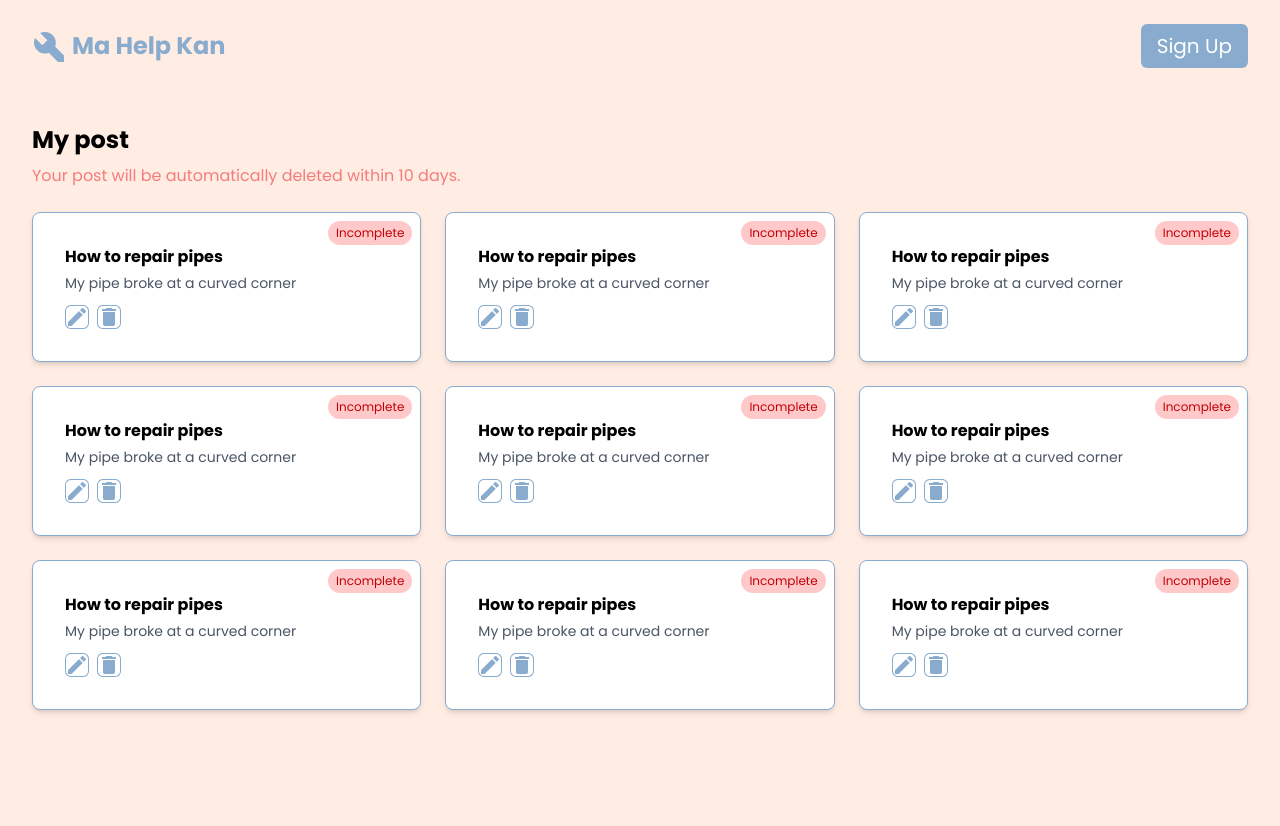
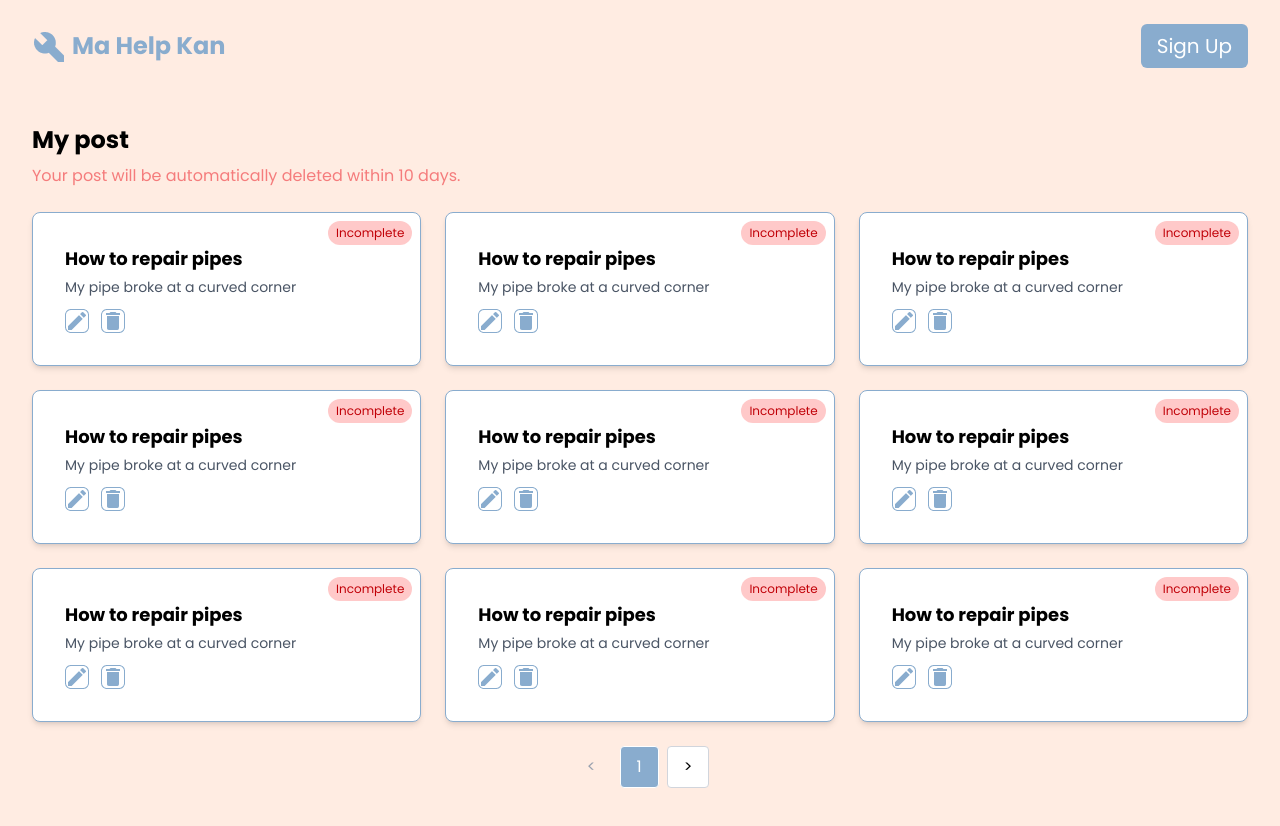
Before and after one commit to CSC105-2024/G11-PawAroundYou-PreHack-2025, a React (Vite) app in the folder frontend/: page /profile in a window 1280 px wide. Shown: the top 826 px of the page. Built offline with nearby package versions, Linux system fonts and the light colour scheme; a web font is replaced by a local one.

Commit message:
create frontend

```diff
--- a/frontend/src/pages/ProfilePage.jsx
+++ b/frontend/src/pages/ProfilePage.jsx
@@ -9,7 +9,7 @@ import DeleteHoverIcon from "/DeleteHov.png";
 
 function ProfilePage() {
     const [items, setItems] = useState(
-        [...Array(9)].map(() => ({
+        [...Array(20)].map(() => ({
             title: "How to repair pipes",
             description: "My pipe broke at a curved corner",
             status: "Incomplete",
@@ -18,25 +18,29 @@ function ProfilePage() {
         }))
     );
 
-    // hover effect
     const [editHoverIndex, setEditHoverIndex] = useState(null);
     const [deleteHoverIndex, setDeleteHoverIndex] = useState(null);
 
-    // popup: delete
     const [showConfirm, setShowConfirm] = useState(false);
     const [indexToDelete, setIndexToDelete] = useState(null);
 
-    // popup: edit
     const [showEdit, setShowEdit] = useState(false);
     const [selectedItem, setSelectedItem] = useState(null);
 
-    // delete handler
+    const [currentPage, setCurrentPage] = useState(1);
+    const itemsPerPage = 9;
+    const totalPages = Math.ceil(items.length / itemsPerPage);
+
+    const paginatedItems = items.slice(
+        (currentPage - 1) * itemsPerPage,
+        currentPage * itemsPerPage
+    );
+
     const handleConfirmDelete = () => {
         setItems((prev) => prev.filter((_, i) => i !== indexToDelete));
         setShowConfirm(false);
     };
 
-    // edit handler
     const handleSaveEdit = (updatedItem) => {
         setItems((prev) =>
             prev.map((item, i) =>
@@ -45,24 +49,28 @@ function ProfilePage() {
         );
         setShowEdit(false);
     };
+    const handlePrev = () => {
+        setCurrentPage((prev) => Math.max(prev - 1, 1));
+    };
+
+    const handleNext = () => {
+        setCurrentPage((prev) => Math.min(prev + 1, totalPages));
+    };
 
     return (
         <>
             <Navbar />
-        <div className="min-h-screen bg-[#FFECE2] p-8">
-
-
+            <div className="min-h-screen bg-[#FFECE2] p-4 sm:p-6 md:p-8">
                 <h1 className="text-2xl font-bold mb-2">My post</h1>
                 <p className="text-[#f57c7c] mb-6">
                     Your post will be automatically deleted within 10 days.
                 </p>
 
-            {/* cards */}
-            <div className="grid grid-cols-1 sm:grid-cols-2 md:grid-cols-3 gap-6">
-                {items.map((item, index) => (
+                <div className="grid grid-cols-2 sm:grid-cols-2 md:grid-cols-3 gap-4 md:gap-6">
+                    {paginatedItems.map((item, index) => (
                         <div
                             key={index}
-                        className="relative bg-white rounded-lg shadow-md p-8 border border-[#89ACCE]"
+                            className="relative bg-white rounded-lg shadow-md p-4 sm:p-6 md:p-8 border border-[#89ACCE]"
                         >
                             <span
                                 className={`absolute top-2 right-2 text-xs px-2 py-1 rounded-full ${
@@ -73,11 +81,10 @@ function ProfilePage() {
                             >
                                 {item.status}
                             </span>
-                        <h2 className="font-semibold mb-1">{item.title}</h2>
+                            <h2 className="font-semibold mb-1 text-base md:text-lg">{item.title}</h2>
                             <p className="text-sm text-gray-600 mb-3">{item.description}</p>
 
-                        <div className="flex gap-2 mt-auto">
-                            {/* Edit */}
+                            <div className="flex gap-3 mt-auto">
                                 <button
                                     onClick={() => {
                                         setSelectedItem({ ...item, index });
@@ -88,15 +95,12 @@ function ProfilePage() {
                                     className="transition"
                                 >
                                     <img
-                                    src={
-                                        editHoverIndex === index ? EditHoverIcon : EditIcon
-                                    }
+                                        src={editHoverIndex === index ? EditHoverIcon : EditIcon}
                                         className="w-6 h-6"
                                         alt="Edit Icon"
                                     />
                                 </button>
 
-                            {/* Delete */}
                                 <button
                                     onClick={() => {
                                         setIndexToDelete(index);
@@ -108,9 +112,7 @@ function ProfilePage() {
                                 >
                                     <img
                                         src={
-                                        deleteHoverIndex === index
-                                            ? DeleteHoverIcon
-                                            : DeleteIcon
+                                            deleteHoverIndex === index ? DeleteHoverIcon : DeleteIcon
                                         }
                                         className="w-6 h-6"
                                         alt="Delete Icon"
@@ -121,14 +123,42 @@ function ProfilePage() {
                     ))}
                 </div>
 
-            {/* Popup: Delete */}
+                {/* Pagination */}
+                <div className="flex justify-center mt-auto pt-6 space-x-2">
+                    <button
+                        onClick={handlePrev}
+                        disabled={currentPage === 1}
+                        className={`px-4 py-2 rounded ${
+                            currentPage === 1
+                                ? "text-gray-400 cursor-not-allowed"
+                                : "text-black bg-white border border-gray-300"
+                        }`}
+                    >
+                        {"<"}
+                    </button>
+
+                    <span className="px-4 py-2 border rounded bg-[#89ACCE] text-white">
+              {currentPage}
+            </span>
+
+                    <button
+                        onClick={handleNext}
+                        disabled={currentPage === totalPages}
+                        className={`px-4 py-2 rounded ${
+                            currentPage === totalPages
+                                ? "text-gray-400 cursor-not-allowed"
+                                : "text-black bg-white border border-gray-300"
+                        }`}
+                    >
+                        {">"}
+                    </button>
+                </div>
                 <DeletePopup
                     trigger={showConfirm}
                     onCancel={() => setShowConfirm(false)}
                     onConfirm={handleConfirmDelete}
                 />
 
-            {/* Popup: Edit */}
                 <EditPopup
                     trigger={showEdit}
                     item={selectedItem}
--- a/frontend/src/popup/EditPopup.jsx
+++ b/frontend/src/popup/EditPopup.jsx
@@ -44,7 +44,7 @@ export default function EditPopup({trigger, item, onCancel, onSave}) {
           status === "Complete" ? "bg-green-500" : "bg-white"
       }`}
   ></span>
-
+                    {status}
                 </button>
                 <h2 className="text-xl font-bold mb-6">Edit post</h2>
 
```
Lines whose indentation alone changed are shown as unchanged.
